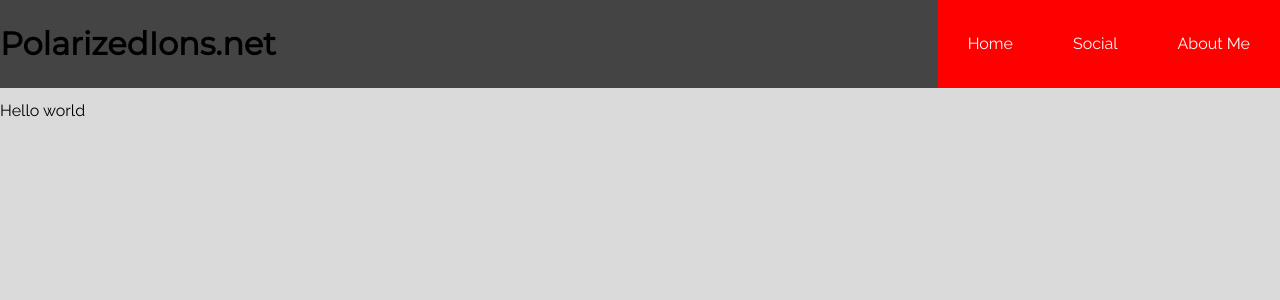
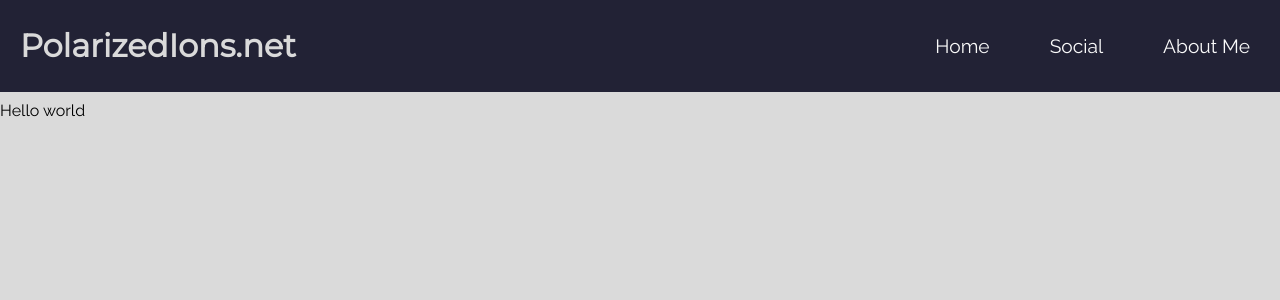
Before and after one commit to PolarizedIons/website-src, a Vue app: page / in a window 1280 px wide. Shown: the top 300 px of the page. Built offline with nearby package versions, Linux system fonts and the light colour scheme.

Commit message:
fix up header

```diff
--- a/src/scss/main.scss
+++ b/src/scss/main.scss
@@ -1,4 +1,5 @@
-$nav-background-color: #444;
+$nav-background-color: #222235;
+$nav-color: #dadada;
 
 $text-color: #fafafa;
 
@@ -19,7 +20,7 @@ body {
   margin: 0;
   font-family: $body-font;
 
-  padding-top: calc(35px * 2 + 1em); // TODO: This needs work
+  padding-top: calc(35px * 2 + 1em); // TODO: This needs work - this is the nav bar height
 }
 
 .browserupgrade {
@@ -37,6 +38,7 @@ body {
 
 nav {
   background: $nav-background-color;
+  color: $nav-color;
   position: fixed;
   top: 0;
   width: 100%;
@@ -44,6 +46,8 @@ nav {
   display: flex;
   justify-content: space-between;
   align-items: center;
+
+  padding-left: 20px;
 
 
   ul {
@@ -61,6 +65,10 @@ nav {
     text-decoration: none;
     color: $text-color;
     display: block;
-    background: red;
+    font-size: 1.2em;
+
+    .active, &:hover {
+      background: rgba(0, 0, 0, 0.25);
+    }
   }
 }
```
